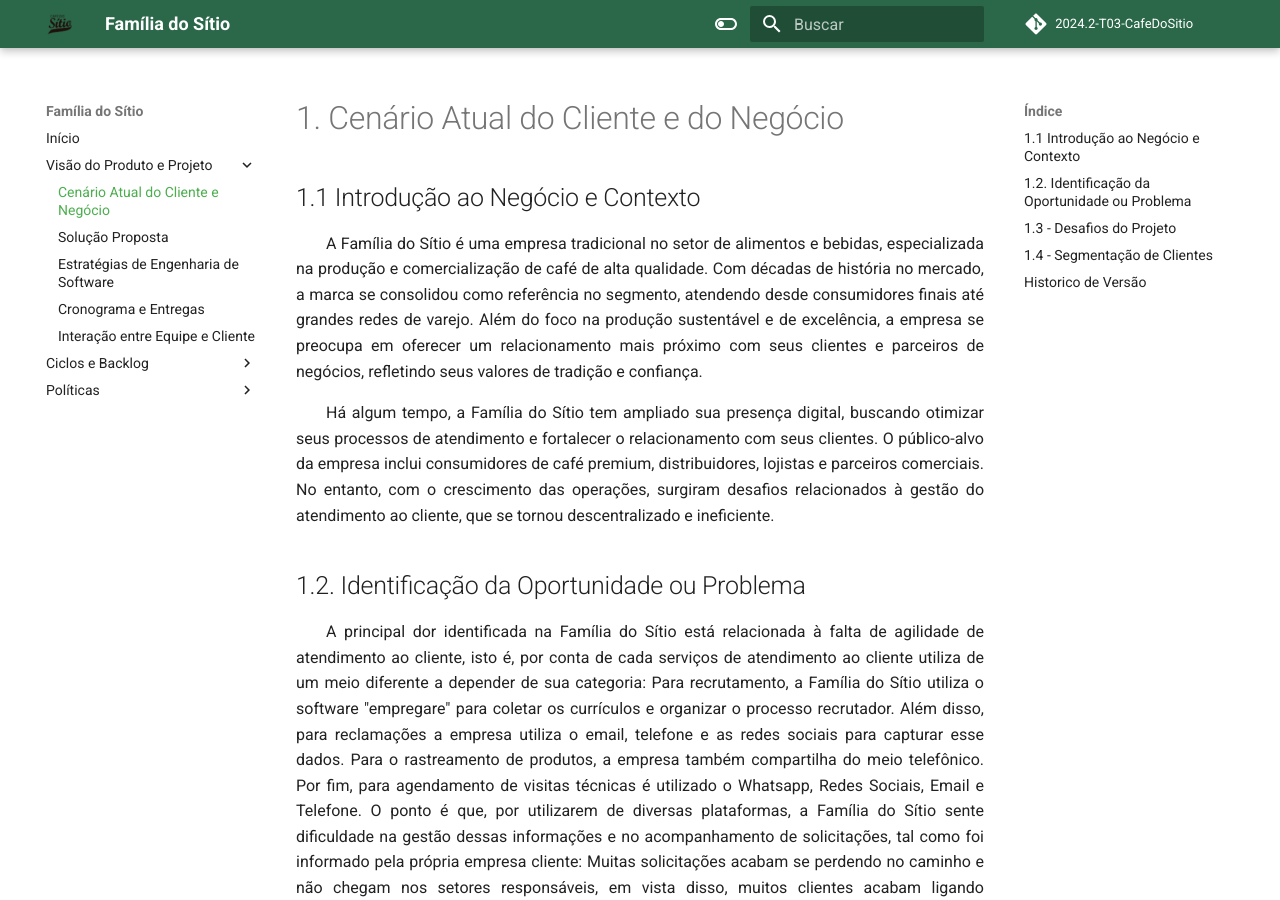
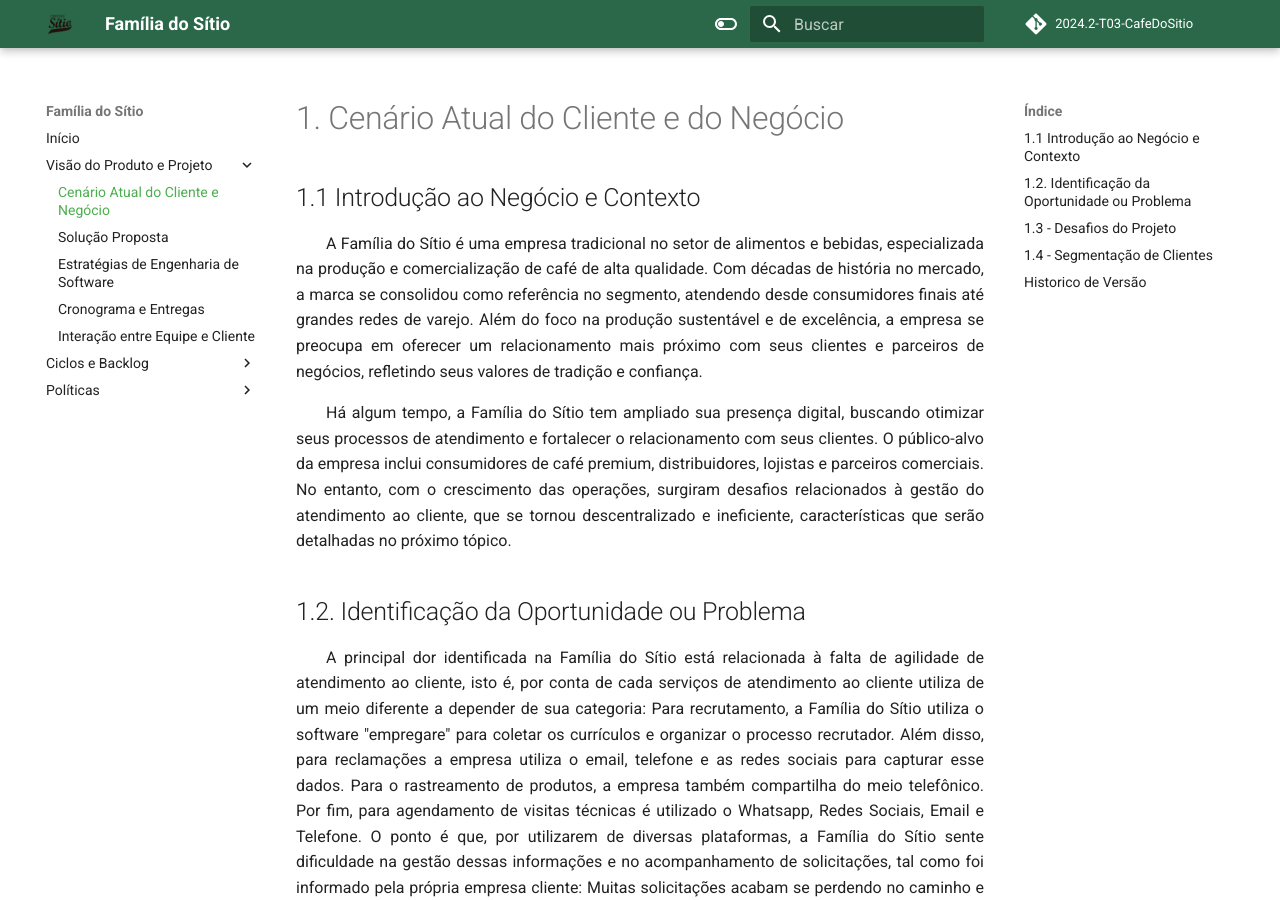
Before and after one commit to mdsreq-fga-unb/2024.2-T03-CafeDoSitio, an MkDocs documentation site: the page built from docs/sections/2-docPage/1-cenarioAtual.md, in a window 1280 px wide and 900 px high. Built offline with MkDocs 1.6.1 and Material for MkDocs 9.7.7, drawn with Linux system fonts in a browser that asks for light colours; comment, search, counter and statistics services are not loaded.

Commit message:
Update docs/sections/2-docPage/1-cenarioAtual.md
Co-authored-by: Daniel Rodrigues <danielrocha.dr142@gmail.com>

```diff
--- a/docs/sections/2-docPage/1-cenarioAtual.md
+++ b/docs/sections/2-docPage/1-cenarioAtual.md
@@ -21,7 +21,7 @@
         clientes. O público-alvo da empresa inclui consumidores de café premium,
         distribuidores, lojistas e parceiros comerciais. No entanto, com o crescimento das
         operações, surgiram desafios relacionados à gestão do atendimento ao cliente, que se
-        tornou descentralizado e ineficiente.
+        tornou descentralizado e ineficiente, características que serão detalhadas no próximo tópico.
     </p>
 </div>
 
```
